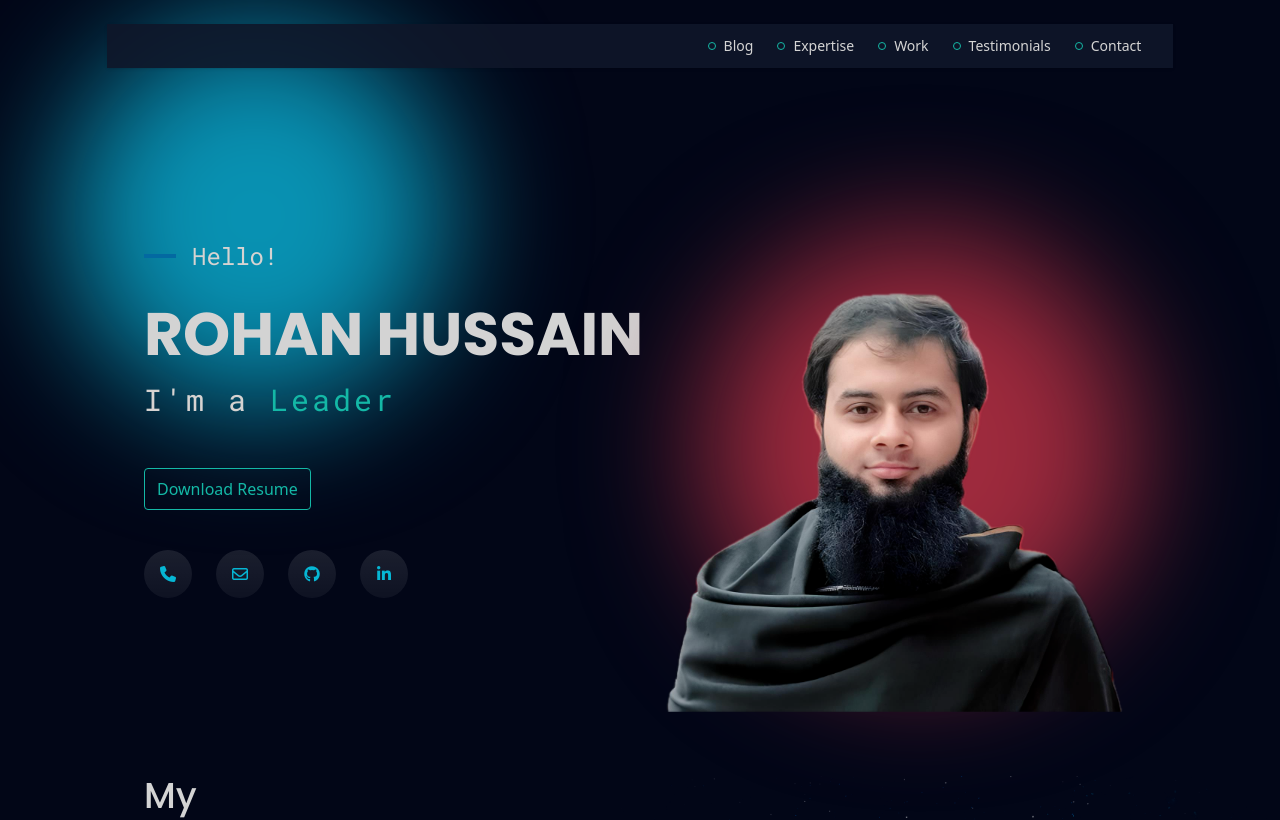
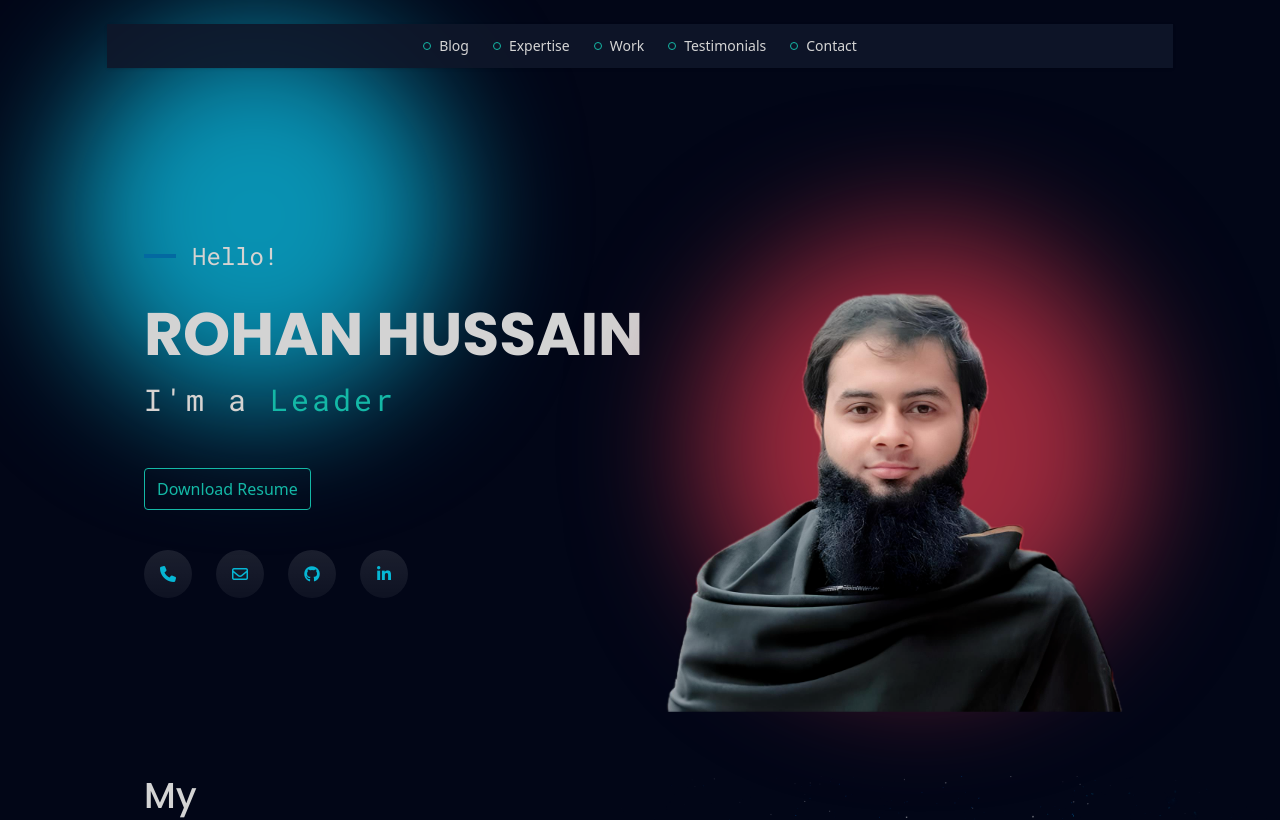
Before and after one commit to hallucinogenizer/portfolio-template, a React (Vite) app: page / in a window 1280 px wide. Shown: the top 820 px of the page. Built offline with nearby package versions, Linux system fonts and the light colour scheme.

Commit message:
centered topnavbar

```diff
--- a/src/components/TopNavBar/TopNavBar.tsx
+++ b/src/components/TopNavBar/TopNavBar.tsx
@@ -9,7 +9,7 @@ import {
 
 export const TopNavBar = () => (
   <div className="absolute top-6 right-1/2 w-5/6 max-w-6xl h-12 z-20">
-    <ul className="relative -right-1/2 list-none px-8 py-3 bg-slate-900 bg-opacity-90 shadow flex justify-end leading-tight text-neutral-300">
+    <ul className="relative -right-1/2 list-none px-8 py-3 bg-slate-900 bg-opacity-90 shadow flex justify-center leading-tight text-neutral-300">
       <div className="text-sm flex gap-6 justify-evenly">
         <MenuItem text="Blog" link="/blog" />
         <MenuItem text="Expertise" sectionIdToGoTo={EXPERTISE_SECTION_ID} />
```
